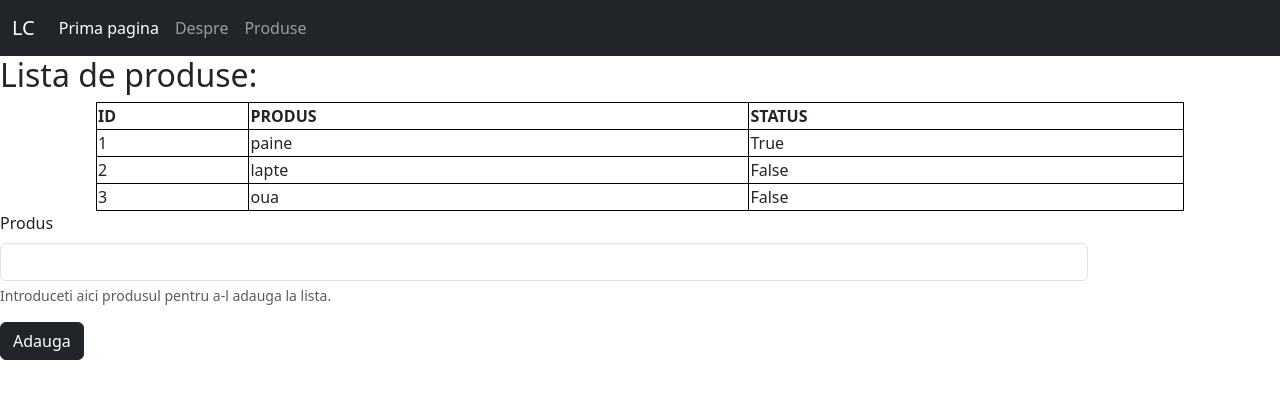
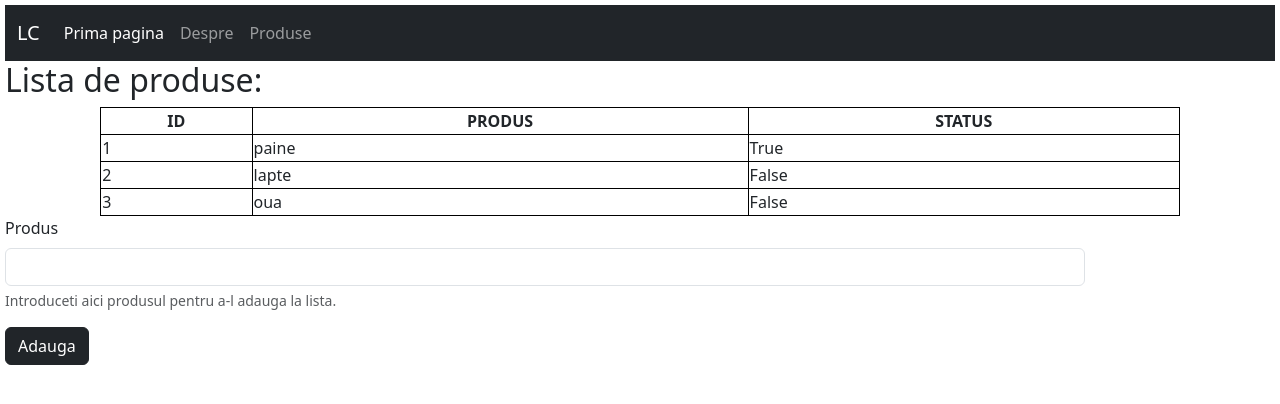
Before and after one commit to luciansacota/django-romana, a Django app: page /produse/ in a window 1280 px wide. Shown: the top 404 px of the page. Run offline with Django 4.2, Linux system fonts and the light colour scheme.

Commit message:
modificarile din 27/04/2023

```diff
--- a/src/apps/core/static/style.css
+++ b/src/apps/core/static/style.css
@@ -1,5 +1,5 @@
 body {
-    margin:0px 0px;
+    margin:5px 5px;
     padding:0px;
     text-align:justify;
 }
@@ -12,6 +12,10 @@ td {
     text-align: left;
 }
 
+th {
+    text-align: center;
+}
+
 input {
     width: 65px;
     align-self: center;
```
